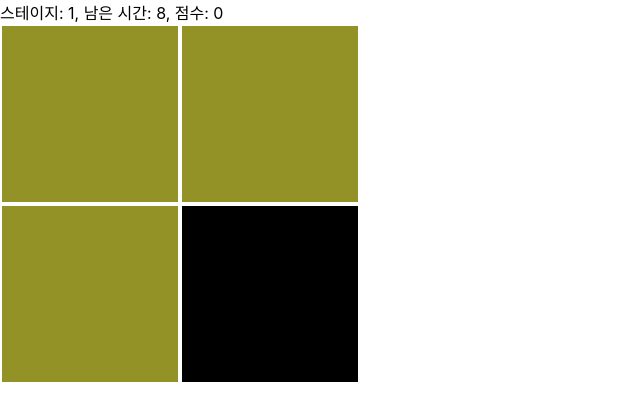
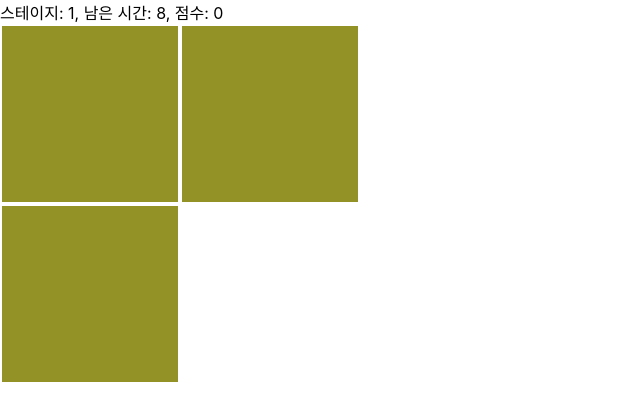
Before and after one commit to pjainxido/numble-find-diff, a Next.js app: page / in a window 1280 px wide. Shown: the top 420 px of the page, without its empty margins (0-640 px from the left). Built offline with nearby package versions, Linux system fonts and the light colour scheme.

Commit message:
Fix getRandomPaircolor

```diff
--- a/components/FindDiffGame/Header.tsx
+++ b/components/FindDiffGame/Header.tsx
@@ -1,10 +1,10 @@
-interface IGameHeader {
+interface IHeader {
   stage: number;
   time: number;
   score: number;
 }
 
-const Header: React.FC<IGameHeader> = ({ stage, time, score }) => {
+const Header: React.FC<IHeader> = ({ stage, time, score }) => {
   return (
     <header>
       스테이지: {stage}, 남은 시간: {time}, 점수: {score}
--- a/components/FindDiffGame/index.tsx
+++ b/components/FindDiffGame/index.tsx
@@ -1,6 +1,6 @@
 import { useEffect, useReducer } from "react";
 import { gameReducer, initialState } from "../../reducer";
-import GameHeader from "./Header";
+import Header from "./Header";
 import Block from "./Block";
 
 import styles from "./FindDiffGame.module.css";
@@ -51,7 +51,7 @@ const FindDiffGame: React.FC<IFindDiffGame> = ({ boardSide, timePenalty, timePer
 
   return (
     <>
-      <GameHeader stage={stage} time={time} score={score} />
+      <Header stage={stage} time={time} score={score} />
       <div className={styles.wrapper}>
         {Array.from({ length: totalBlockCount }).map((_, index) => (
           <Block
--- a/lib/index.ts
+++ b/lib/index.ts
@@ -8,9 +8,9 @@ function plusOrMinus() {
 
 function getRandomPairColor(stage: number) {
   const baseRgb: number[] = Array.from({ length: 3 }, () => getRandomInteger(0, 255));
-  const matchDiff = Math.round(stage / 2);
+  const matchDiff = Math.round(stage*0.2 + 0.5 / 2);
   const answerRgb: number[] = baseRgb.map((item) => {
-    return item + Math.floor((item * plusOrMinus()) / matchDiff);
+    return item + plusOrMinus() * Math.floor(item / matchDiff);
   });
 
   const defaultColor: string = `rgb(${baseRgb[0]},${baseRgb[0]},${baseRgb[2]})`;
```
